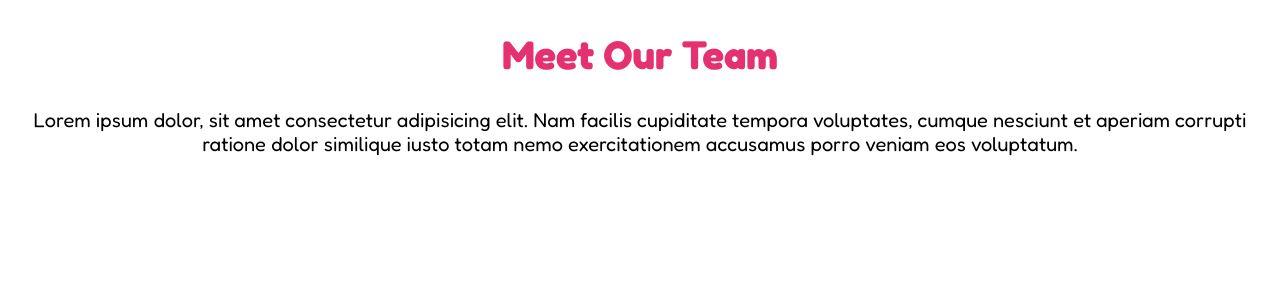
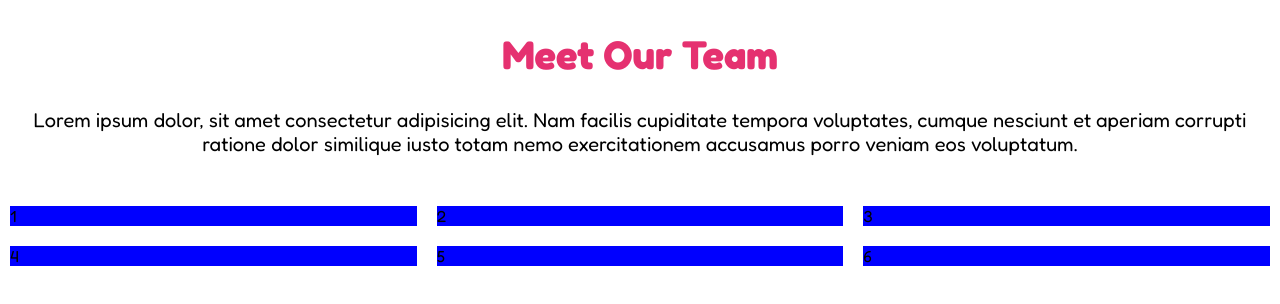
Before and after one commit to matteocicigoi/html-css-float-cards, a plain HTML site: page index.html in a window 1280 px wide. Drawn offline with Linux system fonts and the light colour scheme.

Commit message:
feat: struttura float

```diff
--- a/css/style.css
+++ b/css/style.css
@@ -17,9 +17,17 @@ body{
 header{
     text-align: center;
     font-size: 20px;
+    margin-bottom: 40px;
 }
 header h1{
     font-size: 40px;
     padding: 30px;
     color: #E53170;
 }
+/* Main */
+.col{
+    float: left;
+    width: calc(100% / 3 - 20px);
+    margin: 10px;
+    background-color: blue;
+}
--- a/index.html
+++ b/index.html
@@ -17,9 +17,21 @@
     <header>
         <div class="container">
             <h1>Meet Our Team</h1>
-            <p>Lorem ipsum dolor, sit amet consectetur adipisicing elit. Nam facilis cupiditate tempora voluptates, cumque nesciunt et aperiam corrupti ratione dolor similique iusto totam nemo exercitationem accusamus porro veniam eos voluptatum.</p>
+            <p>Lorem ipsum dolor, sit amet consectetur adipisicing elit. Nam facilis cupiditate tempora voluptates,
+                cumque nesciunt et aperiam corrupti ratione dolor similique iusto totam nemo exercitationem accusamus
+                porro veniam eos voluptatum.</p>
         </div>
     </header>
+    <main>
+        <div class="container">
+            <div class="col">1</div>
+            <div class="col">2</div>
+            <div class="col">3</div>
+            <div class="col">4</div>
+            <div class="col">5</div>
+            <div class="col">6</div>
+        </div>
+    </main>
 </body>
 
 </html>
```
